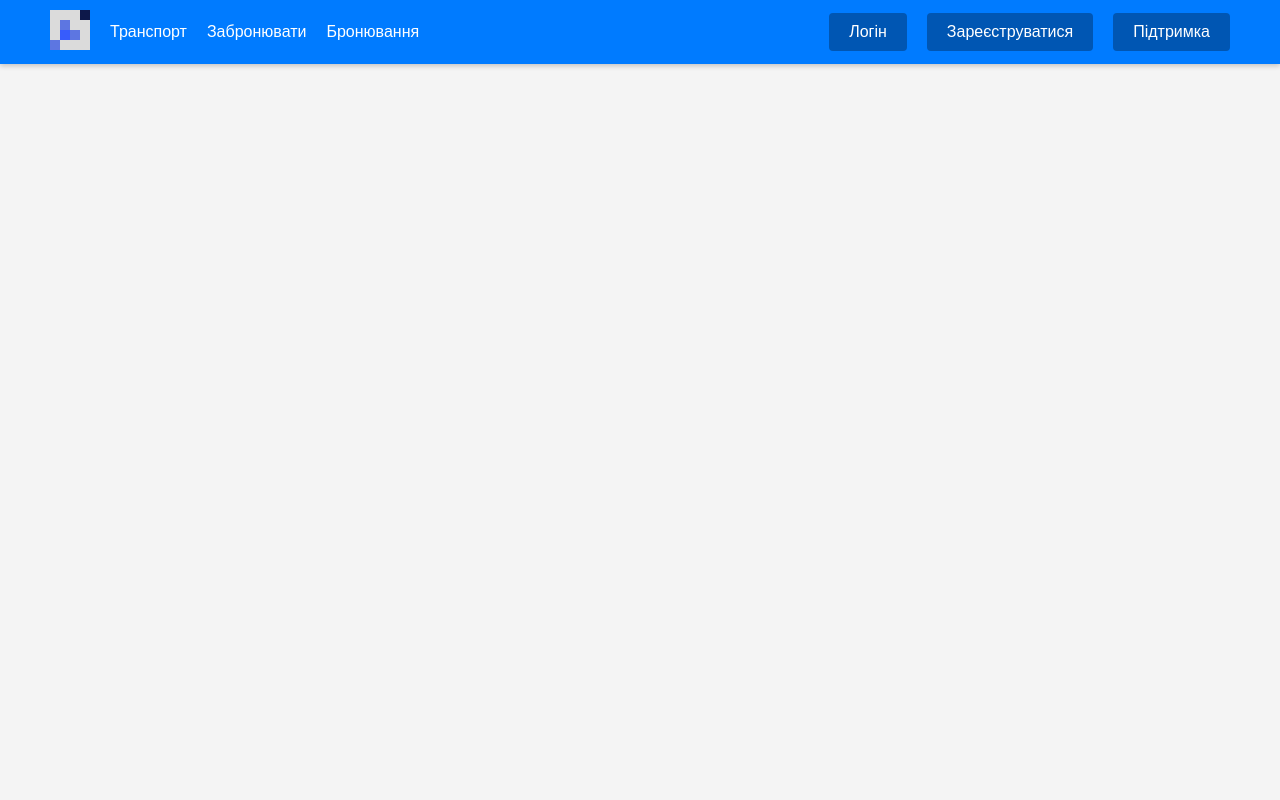
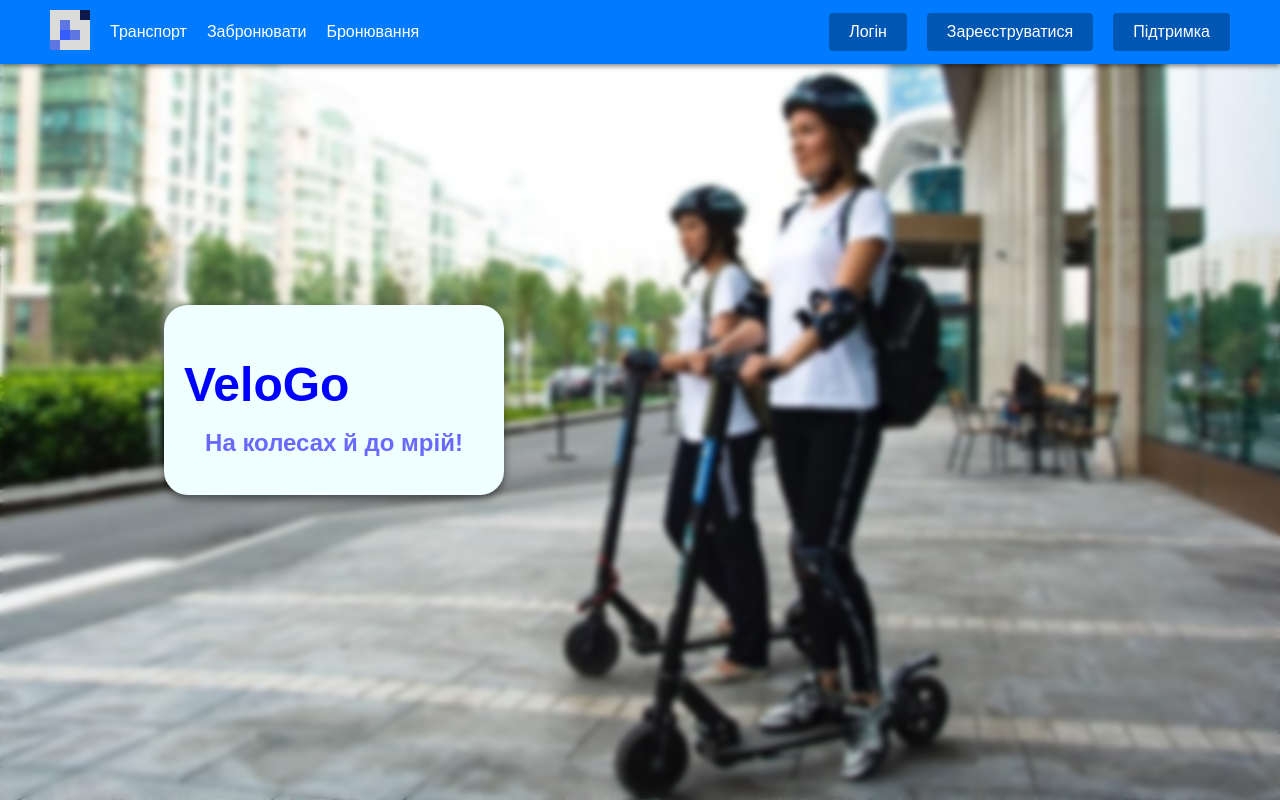
Before and after one commit to IamWerty/booking_management, a Django app: page / in a window 1280 px wide. Run offline with Django 5.2, Linux system fonts and the light colour scheme.

Commit message:
finish first version

```diff
--- a/Booking_management/settings.py
+++ b/Booking_management/settings.py
@@ -125,3 +125,5 @@ STATIC_URL = '/static/'
 DEFAULT_AUTO_FIELD = 'django.db.models.BigAutoField'
 
 LOGIN_REDIRECT_URL = "index"
+
+LOGIN_URL = '/login/'
--- a/booking_app/static/style.css
+++ b/booking_app/static/style.css
@@ -146,7 +146,7 @@ header {
     left: 0;
     width: 100%;
     z-index: 1000;
-    box-shadow: 0 2px 5px rgba(0, 0, 0, 0.2);
+    box-shadow: 0 2px 5px rgba(0, 0, 0, 0.5);
 }
 
 .navbar {
--- a/booking_app/templates/booking_app/base.html
+++ b/booking_app/templates/booking_app/base.html
@@ -30,7 +30,7 @@
                         <div class="dropdown">
                             <a href="/account_info">Продивитися інформацію про акаунт</a>
                             <div class="user-menu-button">
-                                <form action="/logout" method="post" style="display: inline;">
+                                <form action="{% url 'logout' %}" method="post" style="display: inline;">
                                     {% csrf_token %}
                                     <button type="submit" class="btn">Вийти</button>
                                 </form>
@@ -45,6 +45,16 @@
             </div>
         </nav>
     </header>
+    {% if messages %}
+    <div class="messages">
+        {% for message in messages %}
+            <div class="alert alert-success">
+                {{ message }}
+                <a href="{% url 'pay' %}" class="btn btn-success">Оплатити</a>
+            </div>
+        {% endfor %}
+    </div>
+    {% endif %}
     <div id="content" class="fade-in">
         {% block content %}
         <!-- Вміст блоку тут -->
--- a/booking_app/templates/booking_app/index.html
+++ b/booking_app/templates/booking_app/index.html
@@ -1,4 +1,54 @@
 {% extends 'booking_app/base.html' %}
+{% load static %}
+{% block content %}
+    <style>
+        body {
+            background-image: url('{% static "imgs/image.jpg" %}');
+            background-size: cover;
+            background-repeat: no-repeat;
+            background-position: center;
+            margin: 0;
+            padding: 0;
+            height: 100vh;  /* Займає всю висоту вікна браузера */
+            display: flex;
+            backdrop-filter: blur(3px);
+            z-index: 1;
+        }
 
-{% block content%}
+        p {
+            font-size: 24px;
+            font-weight: 900;
+            color: rgb(105, 105, 255);
+            margin-top: -5%;
+        }
+
+        h1 {
+            font-size: 48px;
+            font-weight: 1500;
+            color: blue;
+            text-align: left;
+        }
+        .white-box-container {
+            display: flex;
+            height: 100%;
+            width: 100%;
+        }
+
+        .white-box {
+            margin-left: -90% ;
+            background-color:azure;
+            width: 300px;
+            height: 150px;
+            box-shadow: 0 4px 8px rgba(0, 0, 0, 0.5);
+            border-radius: 24px;
+            padding: 20px;
+        }
+
+    </style>
+    <div class="white-box-container">
+        <div class="white-box">
+            <h1>VeloGo</h1>
+            <p>На колесах й до мрій!</p>
+        </div>
+    </div>
 {% endblock %}
--- a/booking_app/urls.py
+++ b/booking_app/urls.py
@@ -11,4 +11,5 @@ urlpatterns = [
     path("register/", register, name="register"),
     path('login/', login_view, name='login'),
     path('account_info/', account_info, name='account_info'),
+    path('contact/', contact, name="contact"),
 ]
--- a/booking_app/views.py
+++ b/booking_app/views.py
@@ -4,14 +4,45 @@ from django.contrib.auth import authenticate, login, logout
 from django.contrib.auth.decorators import login_required
 from django.views.decorators.http import require_POST
 from .forms import CustomUserCreationForm, BookingForm
+from django.utils import timezone
+from django.contrib import messages
+from datetime import timedelta
+
+
+from decimal import Decimal
+
+def check_bookings():
+    now = timezone.now()
+
+    # Отримуємо всі бронювання, де час закінчився
+    expired_bookings = Booking.objects.filter(booking_end_time__lte=now)
+
+    for booking in expired_bookings:
+        # Обчислюємо загальний рахунок
+        total_time = (booking.booking_end_time - booking.booking_start_time).total_seconds() / 3600  # Різниця в годинах
+        transport_price = booking.transport.price  # Ціна транспорту в Decimal
+
+        # Конвертуємо total_time до Decimal перед множенням
+        total_cost = Decimal(total_time) * transport_price
+
+        # Видаляємо бронювання після повідомлення користувача
+        message = f"Бронювання на {booking.transport.name} закінчилось, ваш підсумковий рахунок: {total_cost}"
+
+        # Логіка для повідомлення користувача та видалення бронювання
+        booking.delete()
+
+    return True
+
 
 # Список транспорту
 def transport_list(request):
+    check_bookings()
     transport_list = Transport.objects.filter(status='free')
     return render(request, "booking_app/transport_list.html", {'transport_list':transport_list})
 
 # Список бронювань
 def booking_list(request):
+    check_bookings()
     booking_list = Booking.objects.all()
     return render(request, "booking_app/booking_list.html", {"booking_list":booking_list})
 
@@ -20,24 +51,21 @@ def users_list(request):
     users_list = CustomUser.objects.all()
     return render(request, "booking_app/users_list.html", {"users_list":users_list})
 
+@login_required
 def booking_func(request):
     transport_list = Transport.objects.filter(status='free')
 
     if request.method == "POST":
         form = BookingForm(request.POST)
         if form.is_valid():
-
-            username = form.cleaned_data['username']
+            user_username = request.user
             transport = form.cleaned_data['transport']
             booking_end_time = form.cleaned_data['booking_end_time']
+            booking_end_time -= timedelta(hours=3)
 
-            try:
-                user = CustomUser.objects.get(username=username)
-            except CustomUser.DoesNotExist:
-                return render(request, 'booking_app/error.html', {'error': 'Користувача не знайдено'})
 
             Booking.objects.create(
-                username=user,
+                username=user_username,
                 transport=transport,
                 booking_end_time=booking_end_time
             )
@@ -49,6 +77,7 @@ def booking_func(request):
 
     return render(request, "booking_app/reserve.html", {'form': form, 'transport_list': transport_list})
 
+
 def register(request):
     if request.method == 'POST':
         form = CustomUserCreationForm(request.POST)
@@ -59,7 +88,6 @@ def register(request):
     else:
         form = CustomUserCreationForm()
     return render(request, 'booking_app/register.html', {'form': form})
-
 
 def login_view(request):
     if request.method == 'POST':
@@ -85,3 +113,6 @@ def account_info(request):
 def logout_view(request):
     logout(request)
     return redirect('login')
+
+def contact(request):
+    return render(request, "booking_app/contact.html")
```
Also changed, not shown: booking_app/forms.py (+2 -6 lines), booking_app/models.py (+21 -9 lines), booking_app/templates/booking_app/contact.html (added, +7 -0 lines), booking_app/templates/booking_app/reserve.html (+14 -2 lines), booking_app/migrations/0001_initial.py, booking_app/migrations/0002_transport_image_path.py (deleted), booking_app/migrations/0003_remove_transport_image_path_and_more.py (deleted), booking_app/migrations/0004_remove_transport_image_extension_transport_image.py (deleted), booking_app/migrations/0005_remove_transport_image.py (deleted), booking_app/static/imgs/image.jpg (added).
